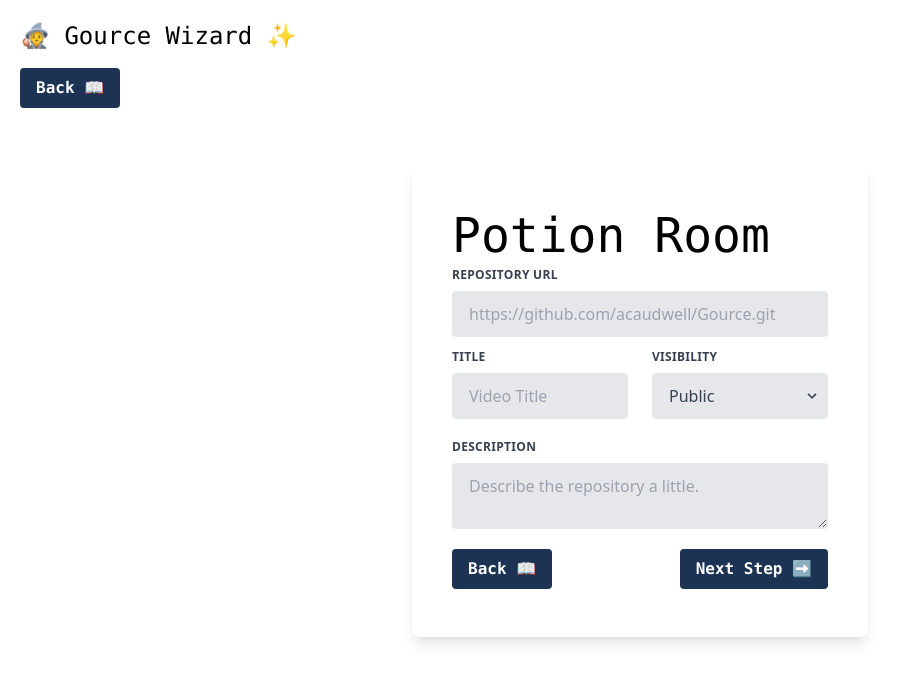
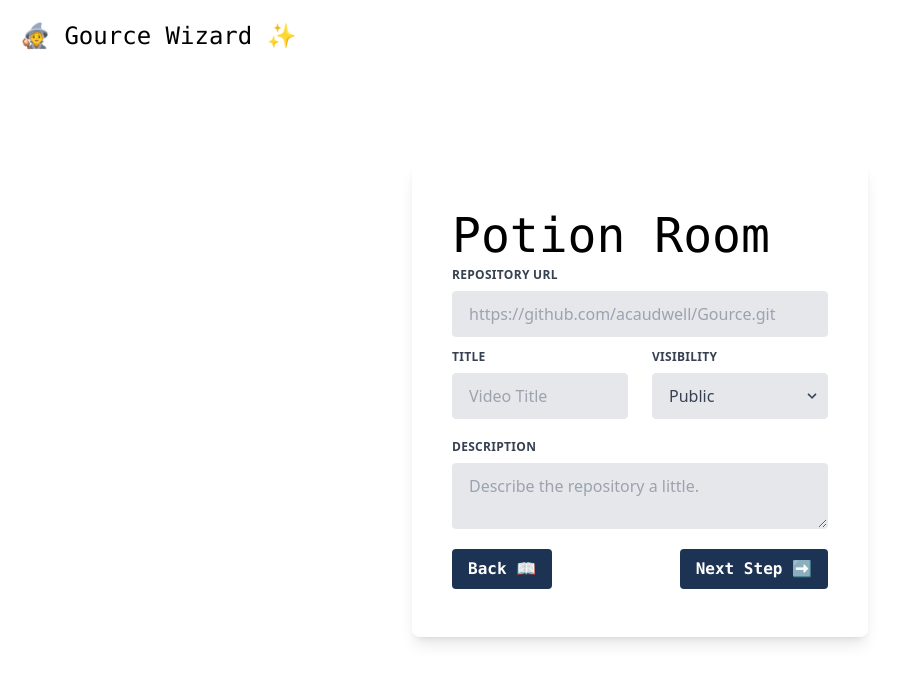
Before and after one commit to RobertNichita/GourceWizard, a React (Create React App) app in the folder frontend/: page /create in a window 1280 px wide. Shown: the top 682 px of the page, without its empty margins (0-909 px from the left). Built offline with nearby package versions, Linux system fonts and the light colour scheme.

Commit message:
removed old back button

```diff
--- a/frontend/src/routes/create.tsx
+++ b/frontend/src/routes/create.tsx
@@ -49,7 +49,6 @@ export default function library() {
     <div>
       <div className="relative">
         <AppBanner></AppBanner>
-        <Back></Back>
       </div>
       <div className="flex h-screen items-center justify-center flex-col mx-10">
         <div className="relative flex items-start justify-center flex-col m-10 p-10 rounded-lg shadow-lg">
```
